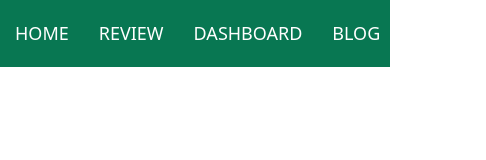
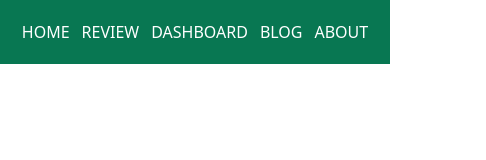
Before and after one commit to Mostafizur10681/mac-book-pro, a React (Create React App) app: page / in a window 390 px wide. Shown: the top 160 px of the page, 486 px wide, since content can reach past the window. Built offline with nearby package versions, Linux system fonts and the light colour scheme.

Commit message:
doing menu responsive

```diff
--- a/src/components/Header/Header.css
+++ b/src/components/Header/Header.css
@@ -17,3 +17,24 @@
     color: #000;
     border-bottom: 2px solid red;
 }
+
+@media only screen and (max-width: 600px) {
+    .menubar {
+        background-color: rgb(8, 119, 82);
+        padding: 20px 0;
+        font-size: 16px;
+
+    }
+
+    .manubar-item {
+        padding: 20px 6px;
+        text-decoration: none;
+        color: white;
+        text-transform: uppercase;
+    }
+
+    .manubar-item:hover {
+        color: #000;
+        border-bottom: 2px solid red;
+    }
+}
```
